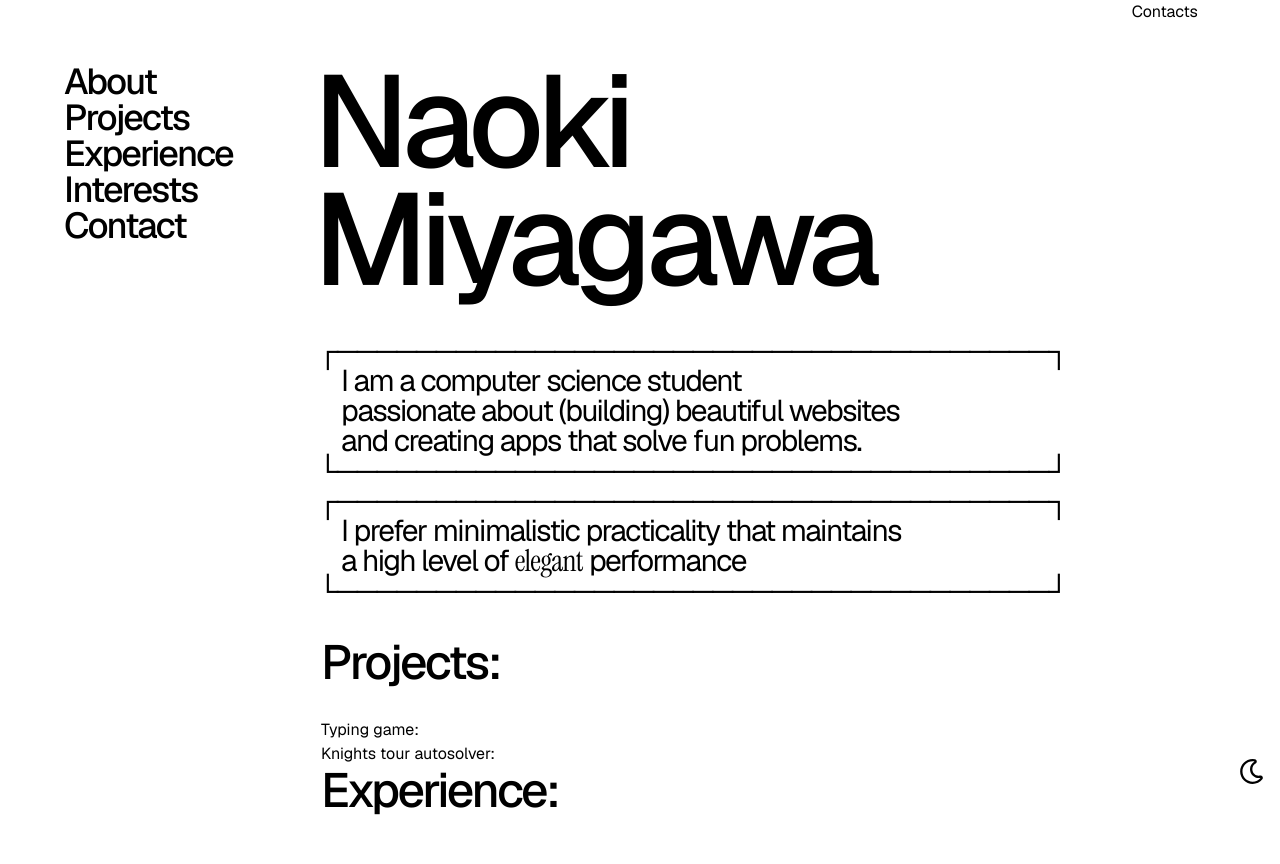
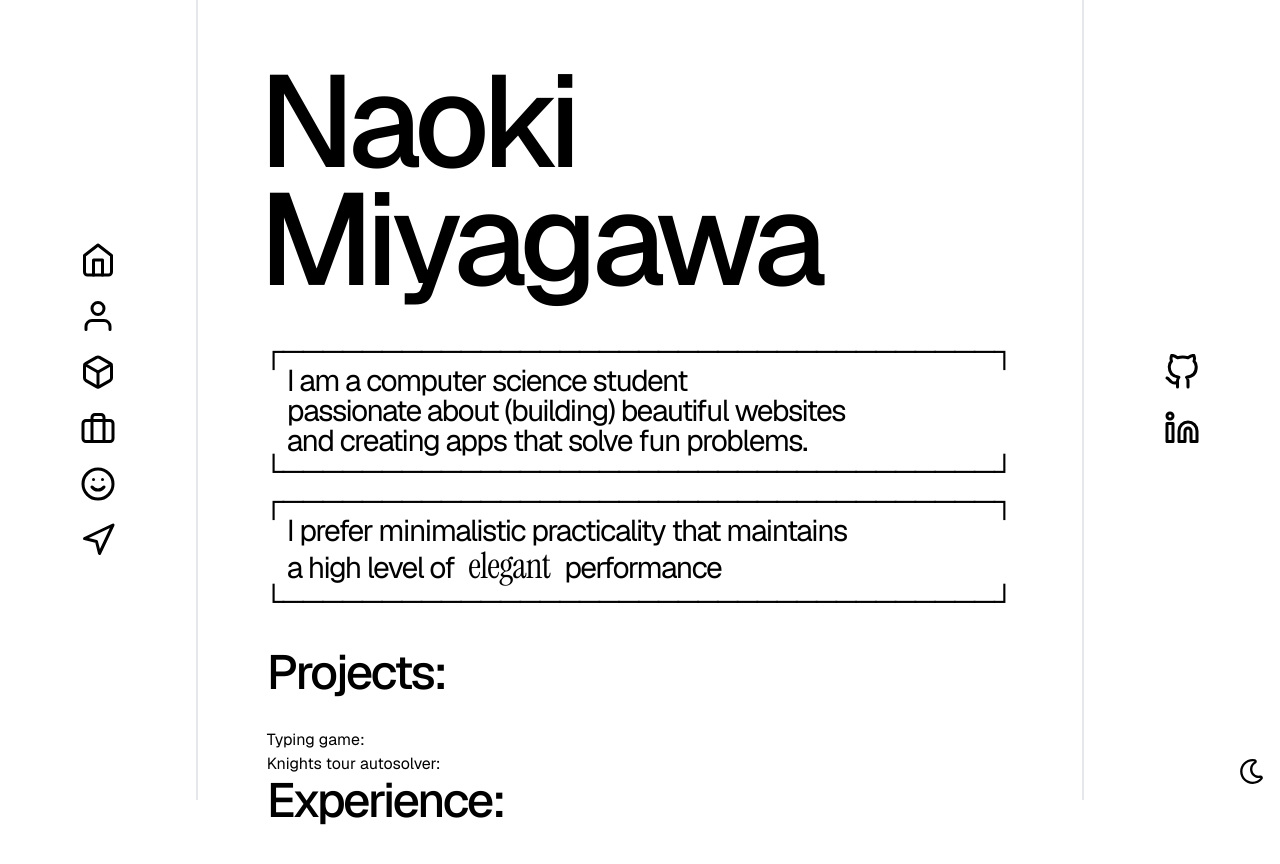
Before and after one commit to NaokiTM/portfolio-site, a Next.js app: page / in a window 1280 px wide. Shown: the top 864 px of the page. Built offline with nearby package versions, Linux system fonts and the light colour scheme.

Commit message:
formatting and stuff

```diff
--- a/src/app/components/Contacts.tsx
+++ b/src/app/components/Contacts.tsx
@@ -1,8 +1,16 @@
 import React from 'react'
+import { FiGithub } from "react-icons/fi";
+import { FiLinkedin } from "react-icons/fi";
+
 
 function Contacts() {
   return (
-    <div>Contacts</div>
+    <div className={`text-4xl`}>
+        <div className={`space-y-5 flex p-20 flex-col font-medium sticky h-screen items-center justify-center top-0 border-l-2`}>
+            <FiGithub />
+            <FiLinkedin />
+        </div>
+    </div>
   )
 }
 
--- a/src/app/components/Main.tsx
+++ b/src/app/components/Main.tsx
@@ -21,7 +21,7 @@ export default function Main() {
                 <div>┌────────────────────────────────────┐</div>
                 <div className='pl-6'>
                   <div>I prefer minimalistic practicality that maintains</div>
-                  <div>a high level of <div className={`${instrumentserif.className} inline-flex italic font-semibold tracking-tight`}>elegant</div> performance</div>
+                  <div>a high level of <div className={`${instrumentserif.className} inline-flex italic font-bold tracking-tight text-4xl pl-2 pr-2`}>elegant</div> performance</div>
                 </div>
                 <div>└────────────────────────────────────┘</div>
             </div>
--- a/src/app/components/Nav.tsx
+++ b/src/app/components/Nav.tsx
@@ -1,14 +1,45 @@
+'use client'
 import React from 'react'
 import { instrumentserif } from '../layout'
+import { FiHome } from "react-icons/fi";
+import { FiUser } from "react-icons/fi";
+import { FiBox } from "react-icons/fi";
+import { FiBriefcase } from "react-icons/fi";
+import { FiSmile } from "react-icons/fi";
+import { FiNavigation } from "react-icons/fi";
+import { useState } from 'react';
 
 export default function Nav() {
+  const [homeHovered, setHomeHovered] = useState<boolean>(false);
+  const [userHovered, setUserHovered] = useState<boolean>(false);
+  const [boxHovered, setBoxHovered] = useState<boolean>(false);
+  const [briefcaseHovered, setBriefcaseHovered] = useState<boolean>(false);
+  const [smileHovered, setSmileHovered] = useState<boolean>(false);
+  const [navigationHovered, setNavigationHovered] = useState<boolean>(false);
+
+
   return (
-    <div className={`flex p-16 -mr-10 flex-col leading-none tracking-tighter font-medium text-4xl`}>
-      <div>About</div>
-      <div>Projects</div>
-      <div>Experience</div>
-      <div>Interests</div>
-      <div>Contact</div>
-    </div>
+      <div className={`text-4xl`}>
+          <nav className={`space-y-5 p-20 flex flex-col justify-center font-medium top-0 border-r-2 sticky h-screen`}>
+              <div onMouseEnter={() => setHomeHovered(true)} onMouseLeave={() => setHomeHovered(false)} >
+                <FiHome />
+              </div>
+              <div onMouseEnter={() => setUserHovered(true)} onMouseLeave={() => setUserHovered(false)}>
+                <FiUser />
+              </div>
+              <div onMouseEnter={() => setBoxHovered(true)} onMouseLeave={() => setBoxHovered(false)}>
+                <FiBox />
+              </div>
+              <div onMouseEnter={() => setBriefcaseHovered(true)} onMouseLeave={() => setBriefcaseHovered(false)}>
+                <FiBriefcase />
+              </div>
+              <div onMouseEnter={() => setSmileHovered(true)} onMouseLeave={() => setSmileHovered(false)}>
+                <FiSmile />
+              </div>
+              <div onMouseEnter={() => setNavigationHovered(true)} onMouseLeave={() => setHomeHovered(false)}>
+                <FiNavigation />
+              </div>
+          </nav>
+      </div>
   )
 }
--- a/src/app/components/ThemeWrapper.tsx
+++ b/src/app/contexts/ThemeWrapper.tsx
@@ -1,6 +1,6 @@
 'use client'
 import React from 'react'
-import { useState, useEffect } from 'react';
+import { createContext, useContext, useState } from 'react';
 import { FaRegMoon } from "react-icons/fa";
 
 
--- a/src/app/layout.tsx
+++ b/src/app/layout.tsx
@@ -1,9 +1,9 @@
 import type { Metadata } from "next";
-import localFont from "next/font/local";
+
 import { Instrument_Serif } from 'next/font/google';
 import { GeistSans } from 'geist/font/sans';
 import "./globals.css";
-import ThemeWrapper from "./components/ThemeWrapper";
+import ThemeWrapper from "./contexts/ThemeWrapper";
 
 const instrumentserif = Instrument_Serif({
   subsets: ["latin"],
--- a/src/app/page.tsx
+++ b/src/app/page.tsx
@@ -1,10 +1,11 @@
 import Main from "./components/Main";
 import Nav from "./components/Nav";
 import Contacts from "./components/Contacts";
+import ThemeWrapper from "./contexts/ThemeWrapper";
 
 export default function Home() {
   return (
-    <div className=" flex flex-row h-[200vh]">
+    <div className="flex justify-between">
       <Nav />
       <Main />
       <Contacts />
```
